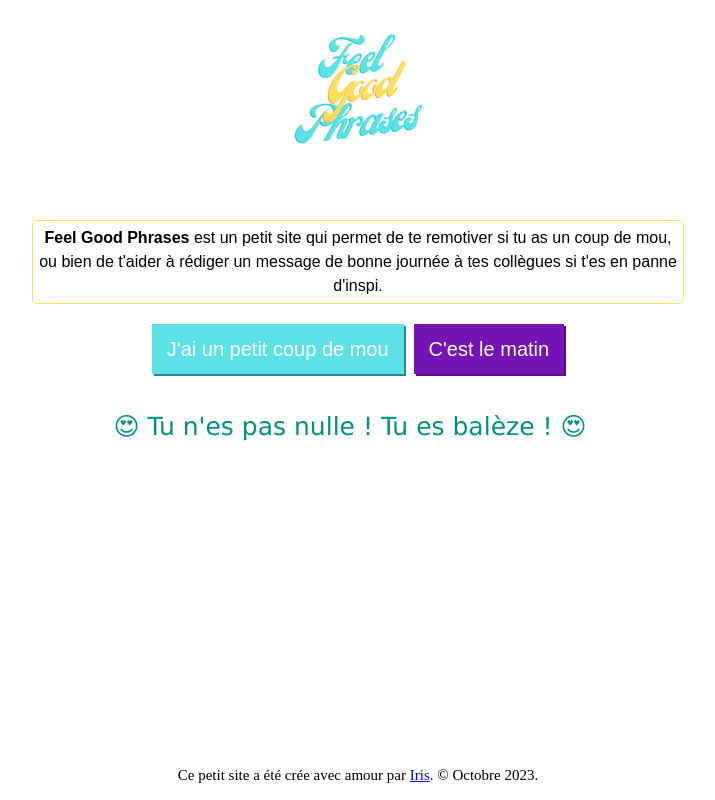
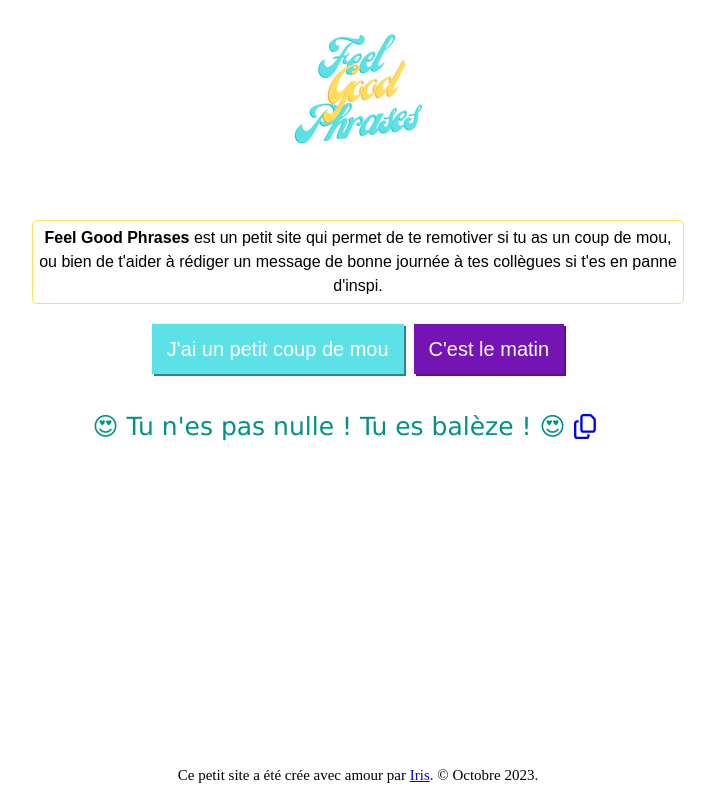
Before and after one commit to Eithliu/Feelgoodphrases, a Vue app: page / in a window 1280 px wide. Both pictures are taken after a click on the button "J'ai un petit coup de mou". Shown: the whole page, without its empty margins (282-997 px from the left). Built offline with nearby package versions, Linux system fonts and the light colour scheme.

Commit message:
add font awesome lib

```diff
--- a/package.json
+++ b/package.json
@@ -9,6 +9,11 @@
     "gh-pages-deploy": "node scripts/gh-pages-deploy.js"
   },
   "dependencies": {
+    "@fortawesome/fontawesome-svg-core": "^6.4.2",
+    "@fortawesome/free-brands-svg-icons": "^6.4.2",
+    "@fortawesome/free-regular-svg-icons": "^6.4.2",
+    "@fortawesome/free-solid-svg-icons": "^6.4.2",
+    "@fortawesome/vue-fontawesome": "^3.0.3",
     "vue": "^3.3.4"
   },
   "devDependencies": {
--- a/src/App.vue
+++ b/src/App.vue
@@ -14,8 +14,22 @@
         </button>
       </div>
       <div class="p-section">
-        <p class="nice-phrase">{{ sentence }}</p>
-        <p class="morning">{{ morningSentence }}</p>
+        <div class="sentence-box">
+          <p class="nice-phrase">
+            {{ sentence }}
+          </p>
+          <a href="#" @click="copy" class="icon">
+            <font-awesome-icon icon="fa-regular fa-copy"  :class="sentence ? '': 'noshow'" size="lg" />
+          </a>
+        </div>
+        <div class="sentence-box">
+          <p class="morning">
+            {{ morningSentence }}
+          </p>
+          <a href="#" @click="copy" class="icon">
+            <font-awesome-icon icon="fa-regular fa-copy" :class="morningSentence ? '': 'noshow'" size="lg" />
+          </a>
+        </div>
       </div>
     </div>
   </section>
@@ -77,6 +91,10 @@ function generateMorning() {
   morningSentence.value = randomize(morningData);
   sentence.value = '';
 }
+
+function copy(sentence) {
+
+}
 </script>
 
 <style scoped>
@@ -109,6 +127,16 @@ function generateMorning() {
     width: 50%;
     padding: 5px;
   }
+}
+.sentence-box {
+  display: flex;
+  flex-direction: row;
+  justify-content: center;
+  align-items: center;
+  padding: 0 10px;
+}
+.noshow {
+  display: none;
 }
 .fgp {
   font-weight: bold;
--- a/src/main.js
+++ b/src/main.js
@@ -3,4 +3,22 @@ import './assets/reset.css';
 import { createApp } from 'vue'
 import App from './App.vue'
 
-createApp(App).mount('#app')
+/* import the fontawesome core */
+import { library } from '@fortawesome/fontawesome-svg-core'
+
+/* import font awesome icon component */
+import { FontAwesomeIcon } from '@fortawesome/vue-fontawesome'
+
+/* import specific icons */
+import { faUserSecret } from '@fortawesome/free-solid-svg-icons'
+import { faCopy } from '@fortawesome/free-regular-svg-icons';
+
+/* add icons to the library */
+library.add(
+    faUserSecret,
+    faCopy,
+    )
+
+createApp(App)
+    .component('font-awesome-icon', FontAwesomeIcon)
+    .mount('#app')
```
Also changed, not shown: 1 other file (tests, documents, lock files or other folders).
